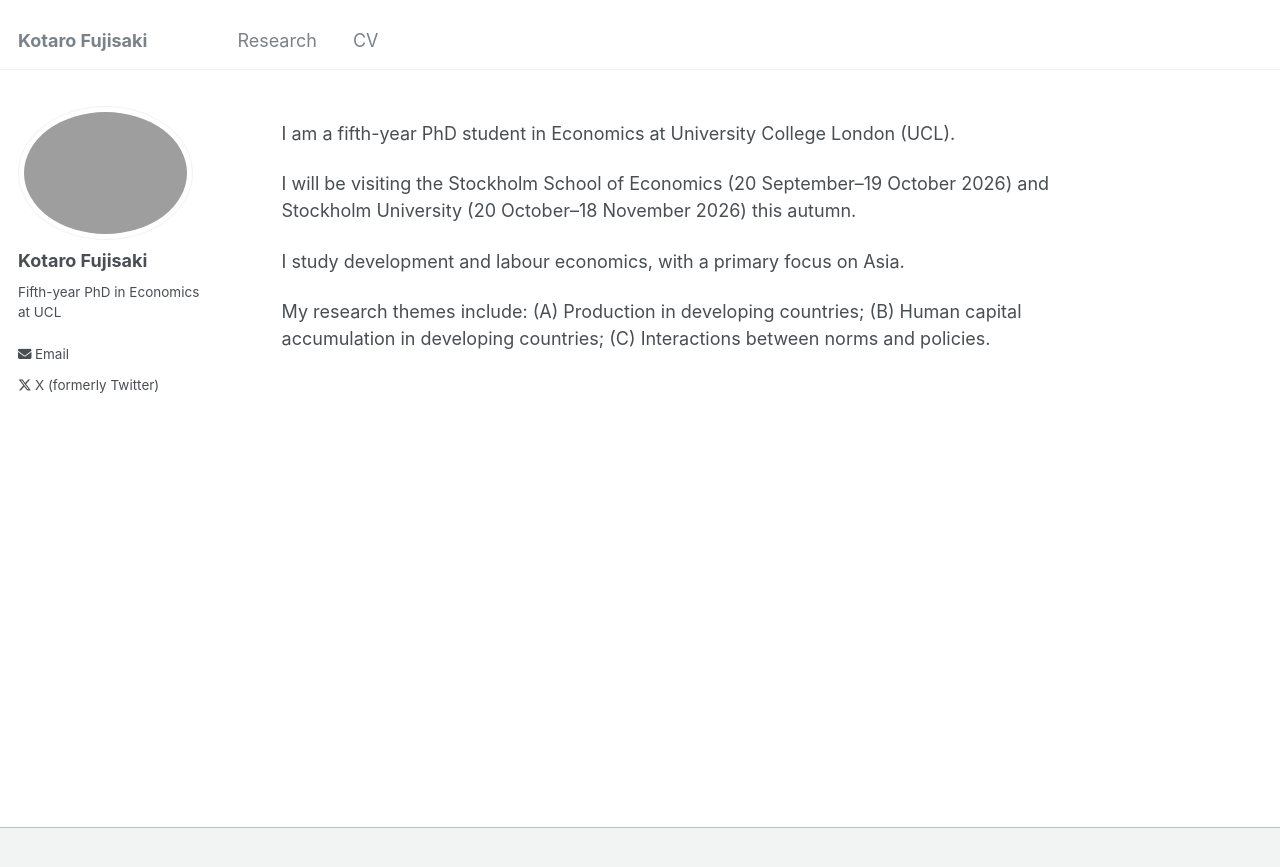
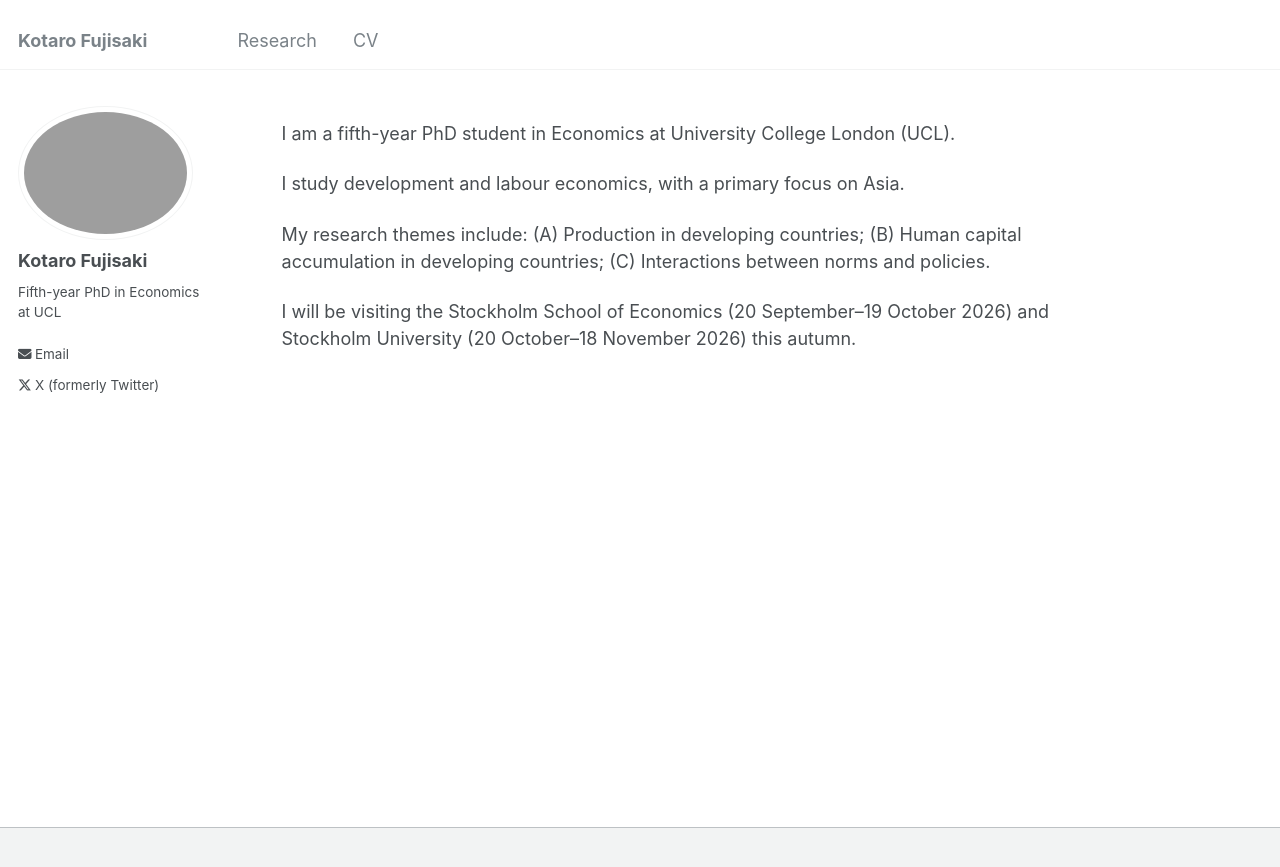
Before and after one commit to Kotaro-Fujisaki/kotaro-fujisaki.github.io, a Jekyll site: the page built from _pages/about.md, in a window 1280 px wide. Shown: the top 867 px of the page. Built offline with Jekyll 4.4.1, drawn with Linux system fonts in a browser that asks for light colours.

```diff
--- a/_pages/about.md
+++ b/_pages/about.md
@@ -9,11 +9,11 @@ redirect_from:
 
 I am a fifth-year PhD student in Economics at University College London (UCL).
 
-I will be visiting the Stockholm School of Economics (20 September–19 October 2026) and Stockholm University (20 October–18 November 2026) this autumn.
-
 I study development and labour economics, with a primary focus on Asia.
 
 My research themes include:
 (A) Production in developing countries;
 (B) Human capital accumulation in developing countries;
 (C) Interactions between norms and policies.
+
+I will be visiting the Stockholm School of Economics (20 September–19 October 2026) and Stockholm University (20 October–18 November 2026) this autumn.
```
